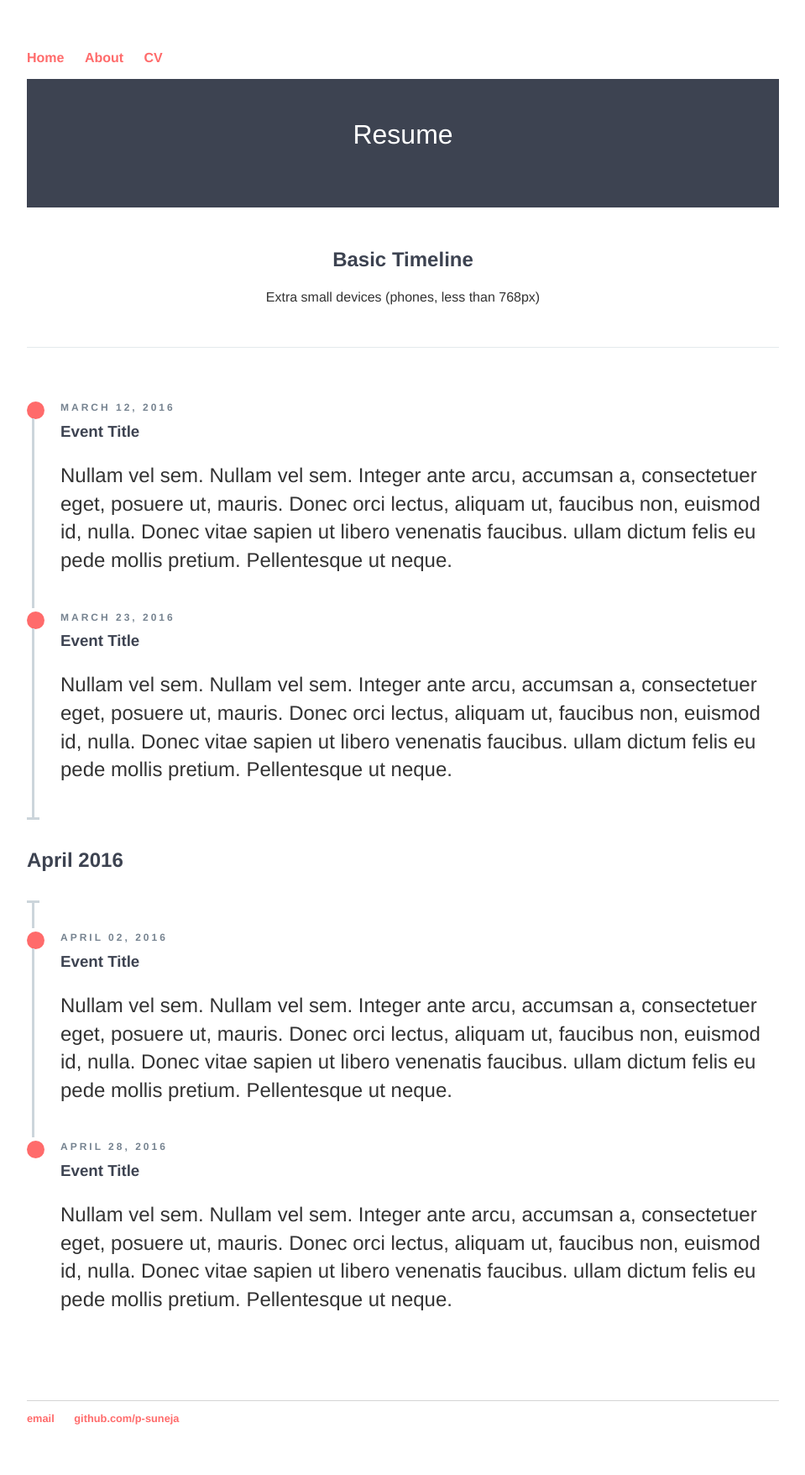
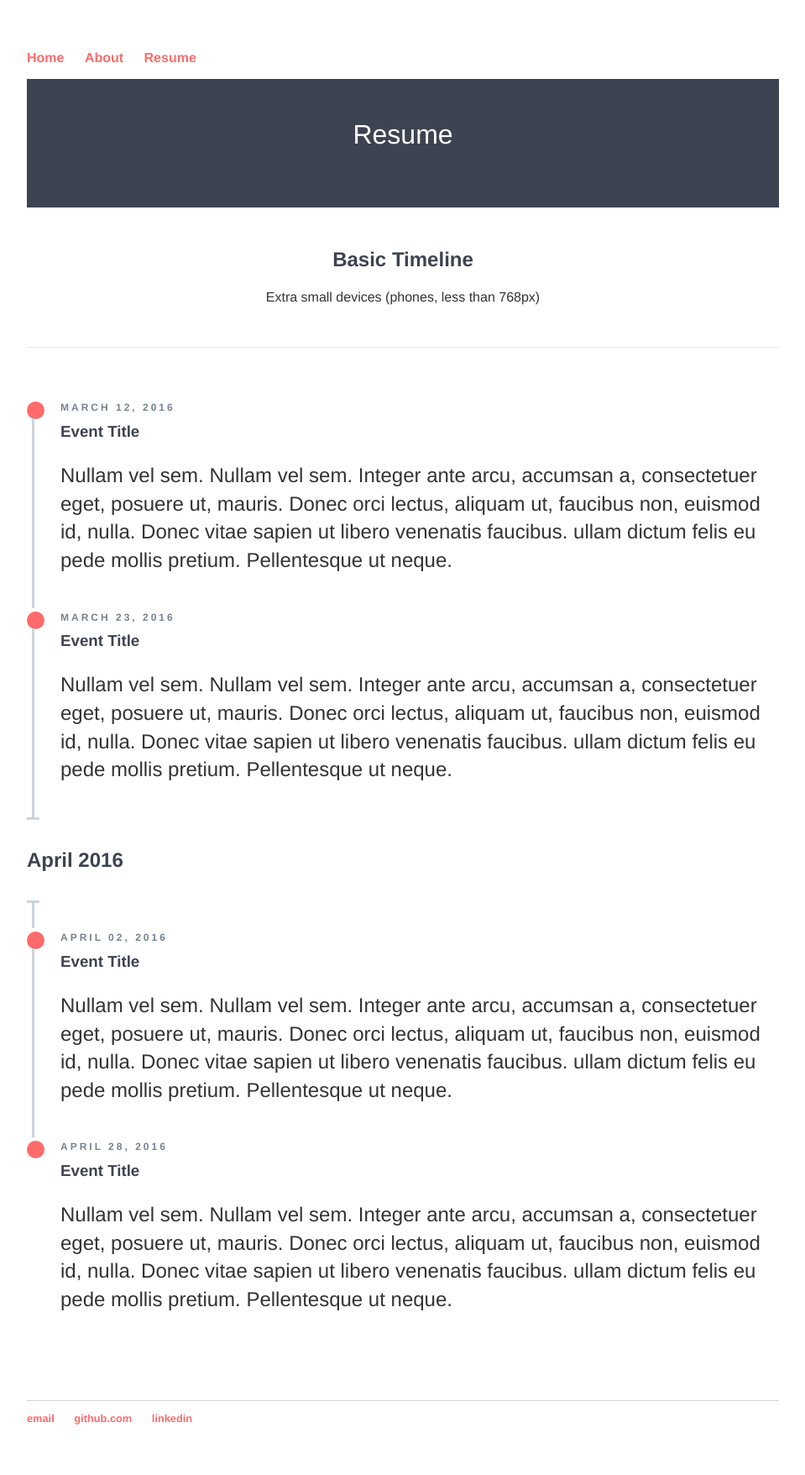
Before and after one commit to p-suneja/p-suneja.github.io, a Jekyll site: the page built from cv/index.html, in a window 1280 px wide. Shown: the whole page at 84% size, without its empty margins (160-1119 px from the left). Built offline with Jekyll 4.4.1, drawn with Linux system fonts in a browser that asks for light colours.

Commit message:
adding linkedin

```diff
--- a/_layouts/default.html
+++ b/_layouts/default.html
@@ -12,7 +12,7 @@
 	    		<ul>
 	        		<li><a href="/">Home</a></li>
 		        	<li><a href="/about/index.html">About</a></li>
-				<li><a href="/cv/index.html">CV</a></li>
+				<li><a href="/cv/index.html">Resume</a></li>
 	    		</ul>
 			</nav>
 			<div class="container">
@@ -23,7 +23,8 @@
 			<footer>
 	    		<ul>
 	        		<li><a href="mailto:priyalsuneja@gmail.com">email</a></li>
-	        		<li><a href="https://github.com/p-suneja">github.com/p-suneja</a></li>
+	        		<li><a href="https://github.com/p-suneja">github.com</a></li>
+				<li><a href="https://www.linkedin.com/in/priyalsuneja/">linkedin</a></li>
 				</ul>
 			</footer>
 		</body>
```
